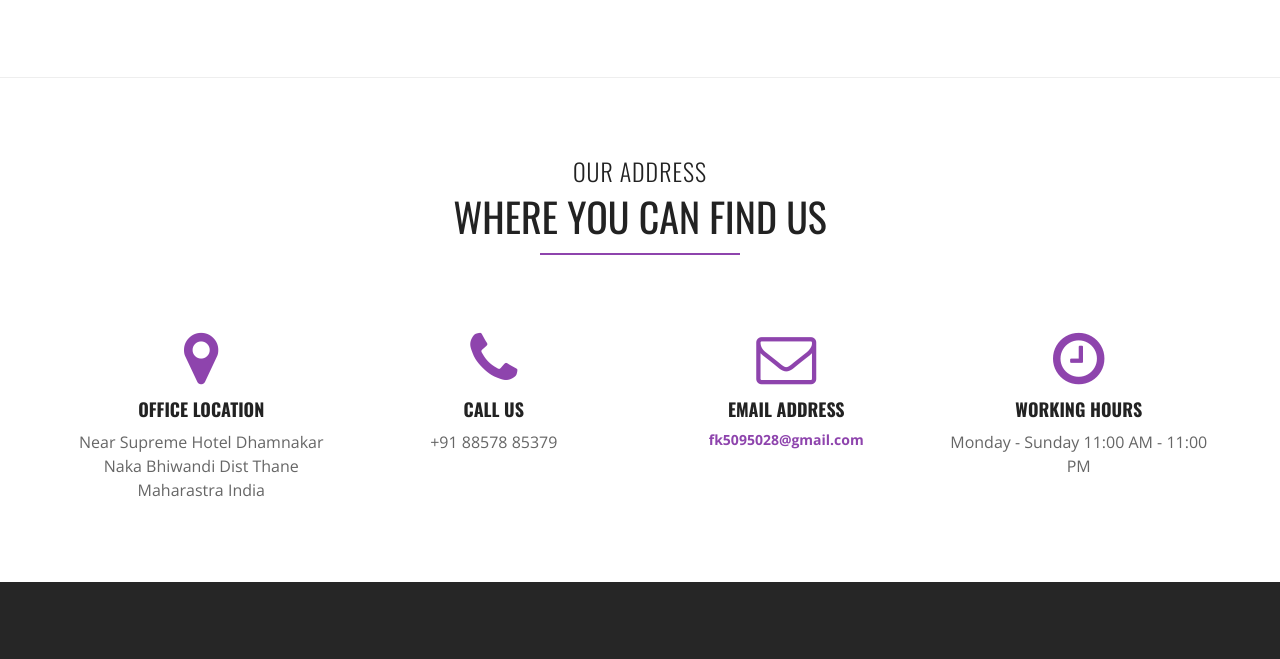
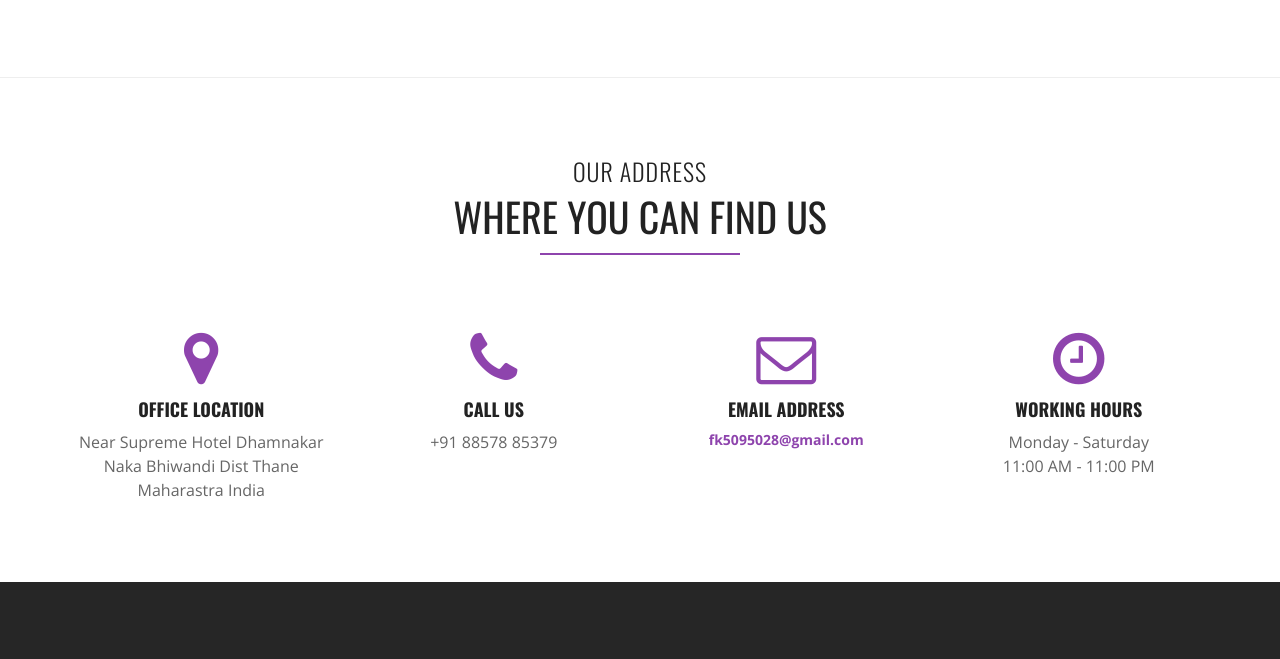
Before and after one commit to ShadabShaikhAzmi/lcc-new-static, a plain HTML site: page index.html in a window 1280 px wide. Shown: the part 2547-3206 px from the top of the page. Drawn offline with nearby package versions, Linux system fonts and the light colour scheme; some packages are replaced by stand-ins of ours.

Commit message:
initial commit with new lcc site

```diff
--- a/index.html
+++ b/index.html
@@ -535,7 +535,7 @@
 						data-animate="bounceIn">
 						<i class="fa fa-clock-o"></i>
 						<h4 class="contact_title">Working Hours</h4>
-						<p class="contact_description">Monday - Sunday 11:00 AM - 11:00 PM</p>
+						<p class="contact_description">Monday - Saturday <br>11:00 AM - 11:00 PM</p>
 					</div>
 
 
```
